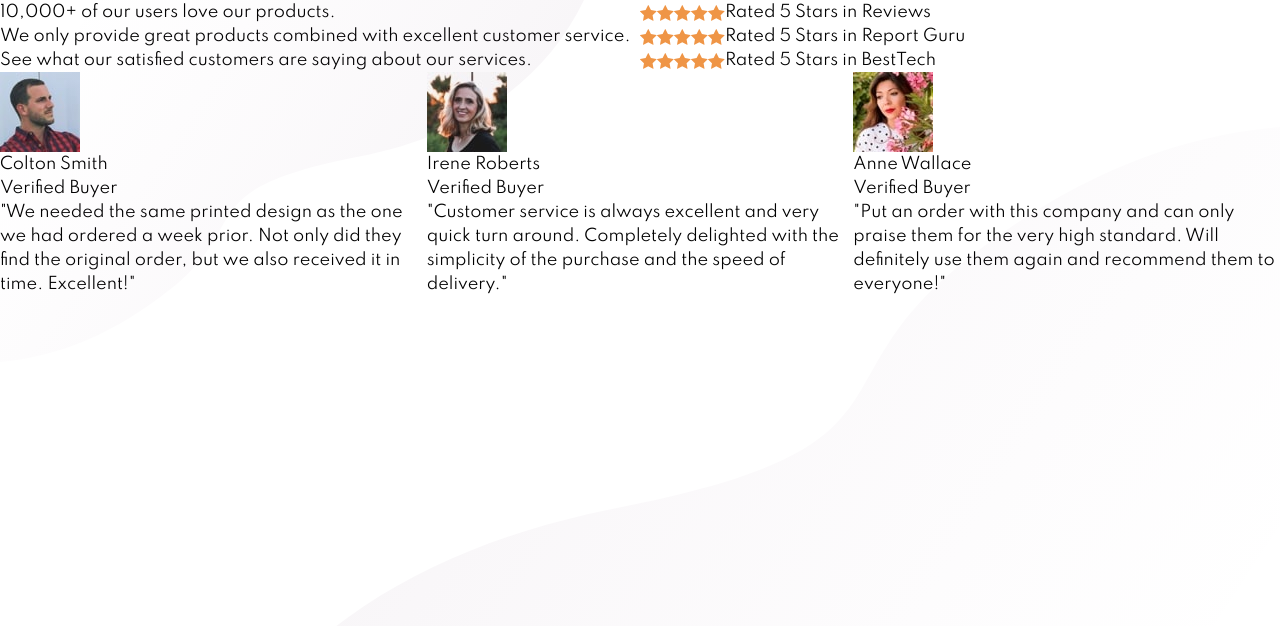
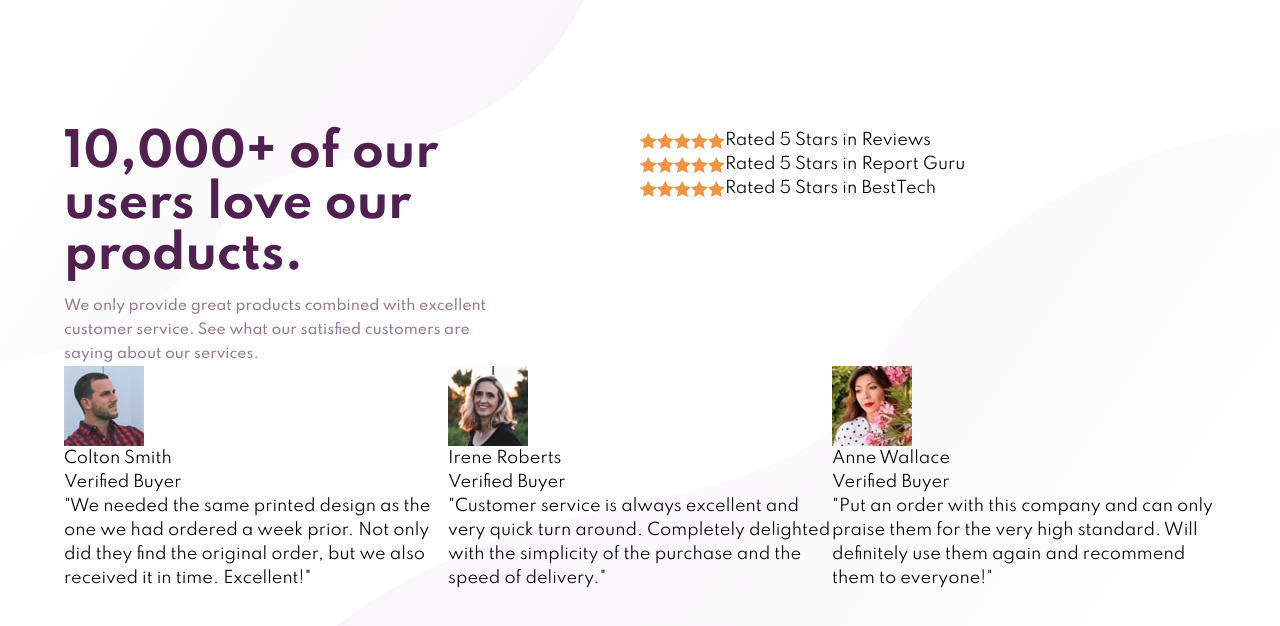
Before and after one commit to AlMon/social-proof-section, a Next.js app: page / in a window 1280 px wide. Shown: the top 626 px of the page. Built offline with nearby package versions, Linux system fonts and the light colour scheme.

Commit message:
Style intro

```diff
--- a/pages/index.js
+++ b/pages/index.js
@@ -22,11 +22,13 @@ export default function Home() {
           className='absolute right-0 bottom-0'
         />
         <div>
-          <div className='container'>
-            <div className='grid grid-cols-2'>
-              <div>
-                <h1>10,000+ of our users love our products.</h1>
-                <p className=''>
+          <div className='container px-16'>
+            <div className='grid grid-cols-2 pt-32'>
+              <div className='max-w-md'>
+                <h1 className='text-[#502050] text-[46px] leading-[3.2rem] font-bold'>
+                  10,000+ of our users love our products.
+                </h1>
+                <p className='text-[#937b92] text-sm mt-3 font-medium leading-6'>
                   We only provide great products combined with excellent
                   customer service. See what our satisfied customers are saying
                   about our services.
```
